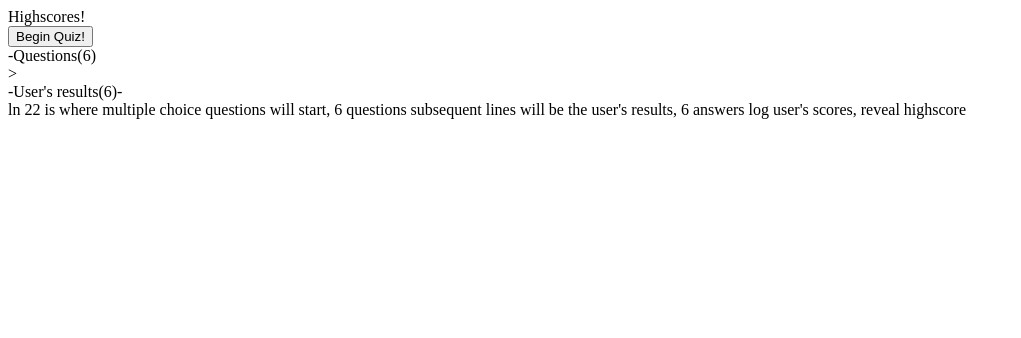
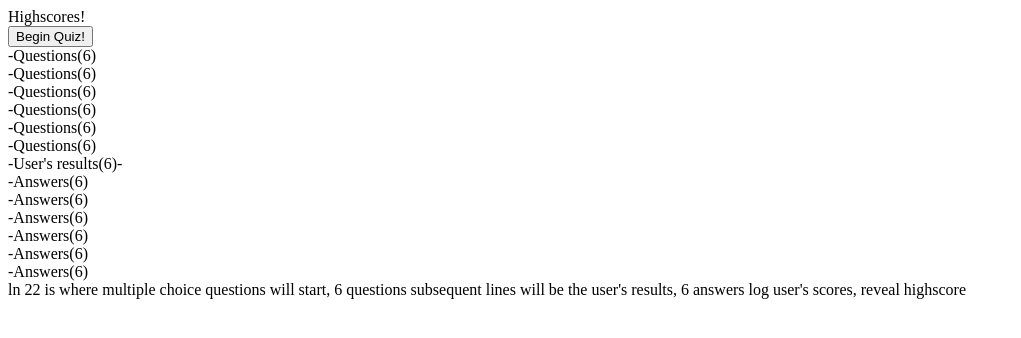
Before and after one commit to Are-Jae/JavaJogger, a plain HTML site: page doc.html in a window 1280 px wide. Shown: the whole page, without its empty margins (0-1021 px from the left). Drawn offline with Linux system fonts and the light colour scheme.

Commit message:
updated html

```diff
--- a/doc.html
+++ b/doc.html
@@ -9,7 +9,7 @@
 </head>
 
 <header>
-    <div class="h2">Highscores!</div>
+    <div id="h2">Highscores!</div>
 
     <button id="start-button" class="jumbotron">Begin Quiz!</button>
 </header>
@@ -17,14 +17,25 @@
 
     <main>
 
-        <section>
+        <section id="questions">
             <div class="js quiz"></div>
-            <div id="question" class="large-font">-Questions(6)</div>>
+            <div id="question" class="large-font">-Questions(6)</div>
+            <div id="question" class="large-font">-Questions(6)</div>
+            <div id="question" class="large-font">-Questions(6)</div>
+            <div id="question" class="large-font">-Questions(6)</div>
+            <div id="question" class="large-font">-Questions(6)</div>
+            <div id="question" class="large-font">-Questions(6)</div>
         </section>
     </main>
 
     <section id="results">
 <div class>-User's results(6)-</div>
+<div id="answer" class="large-font">-Answers(6)</div>
+<div id="answer" class="large-font">-Answers(6)</div>
+<div id="answer" class="large-font">-Answers(6)</div>
+<div id="answer" class="large-font">-Answers(6)</div>
+<div id="answer" class="large-font">-Answers(6)</div>
+<div id="answer" class="large-font">-Answers(6)</div>
 
     </section>
     <script src="./doc.js"></script>
```
